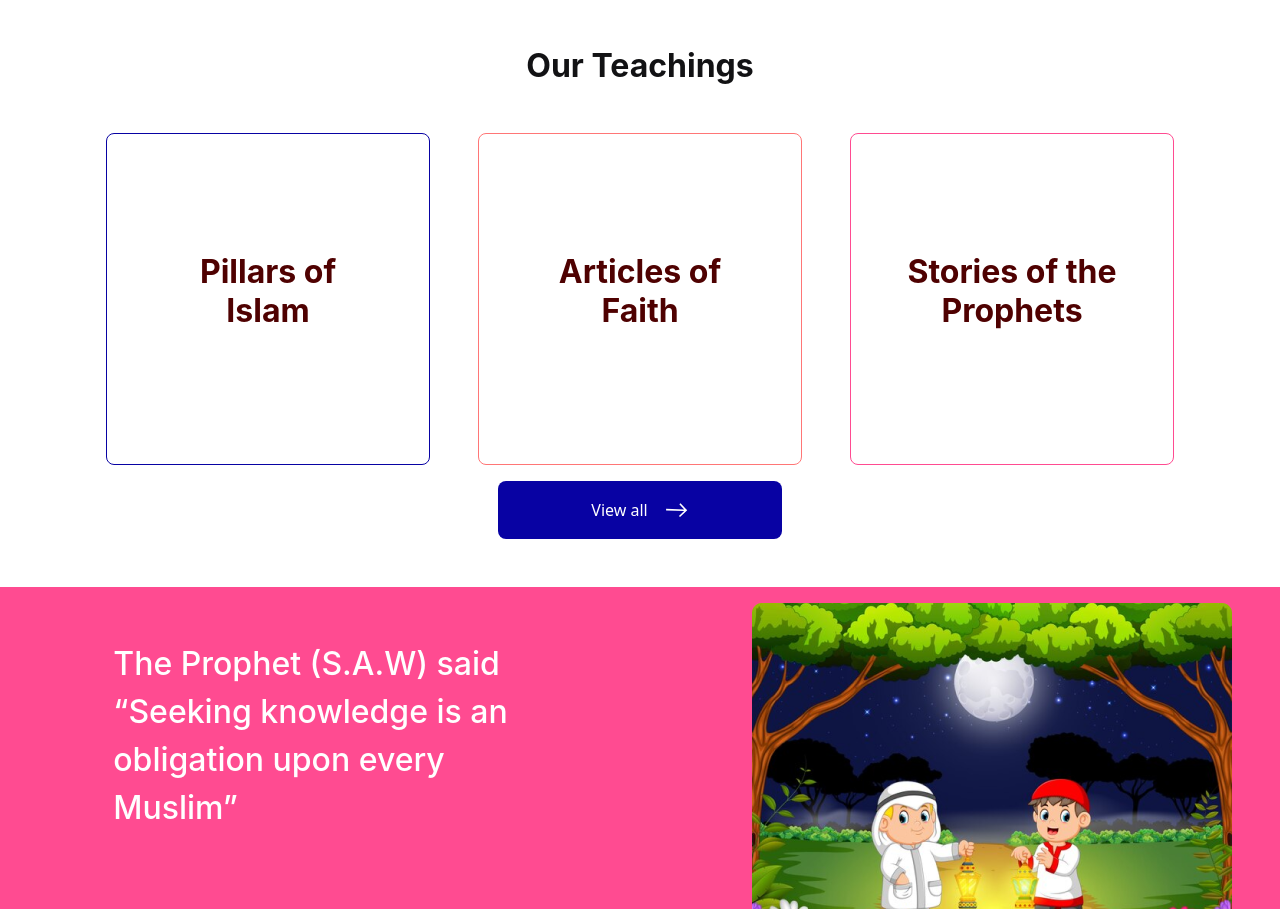
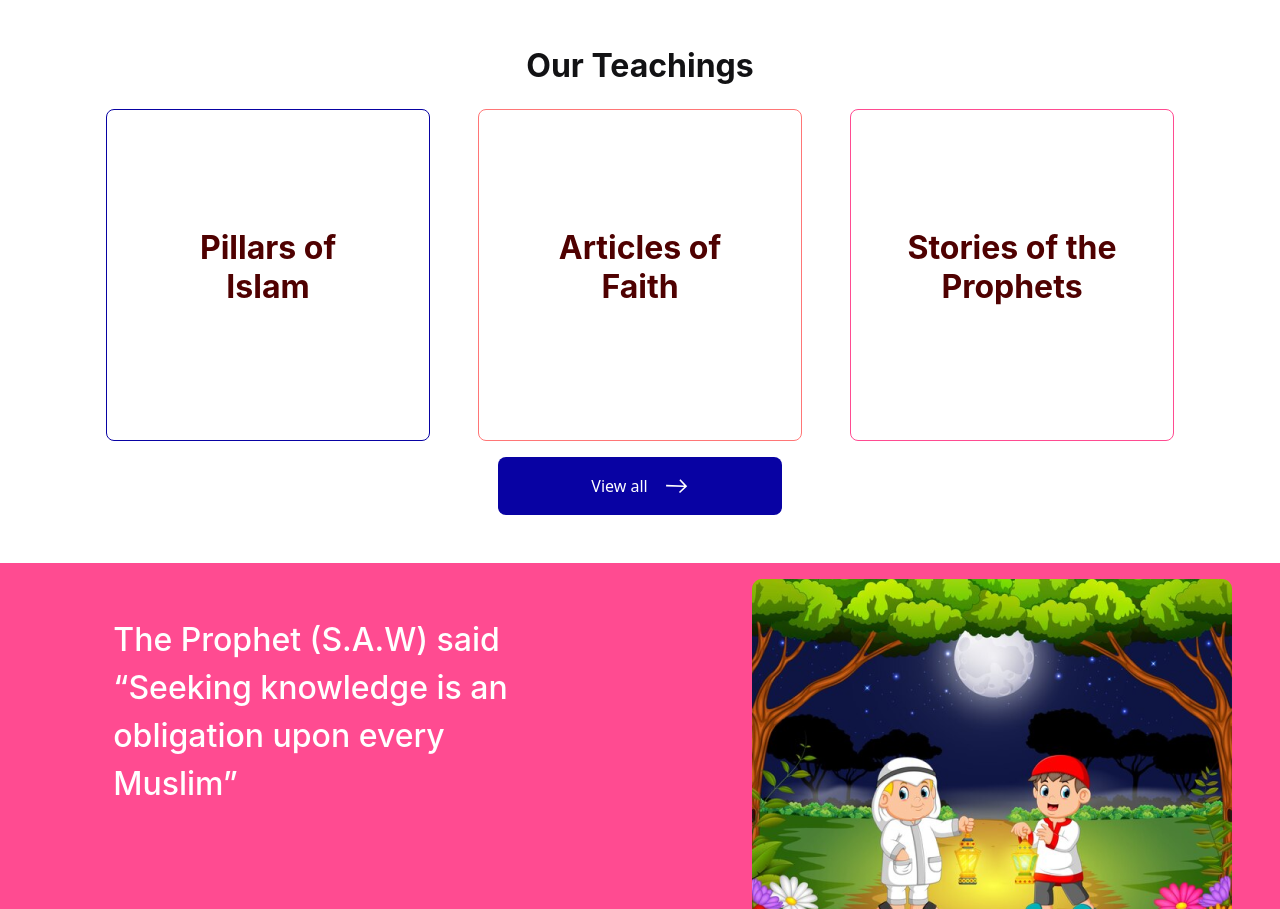
Before and after one commit to Oluwafemi-John1/Hyra-App, a React (Vite) app: page / in a window 1280 px wide. Shown: the part 1016-1925 px from the top of the page. Built offline with nearby package versions, Linux system fonts and the light colour scheme.

Commit message:
Update Teachings.jsx container margin-top

```diff
--- a/src/components/pages/Teachings.jsx
+++ b/src/components/pages/Teachings.jsx
@@ -56,7 +56,7 @@
     return (
         <>
             <p className="text-center mt-lg-5 mt-3" id='chUs'>Our Teachings</p>
-            <div className="container mx-auto text-center mt-lg-5">
+            <div className="container mx-auto text-center mt-lg-4">
                 <div className="row g-3 g-lg-0 g-md-0">
                     <Link className="col-lg col-md col-11 mx-lg-4 mx-2 d-flex justify-content-center align-items-center" style={styleOne}>
                         <p className='p-5'>Pillars of Islam</p>
```
